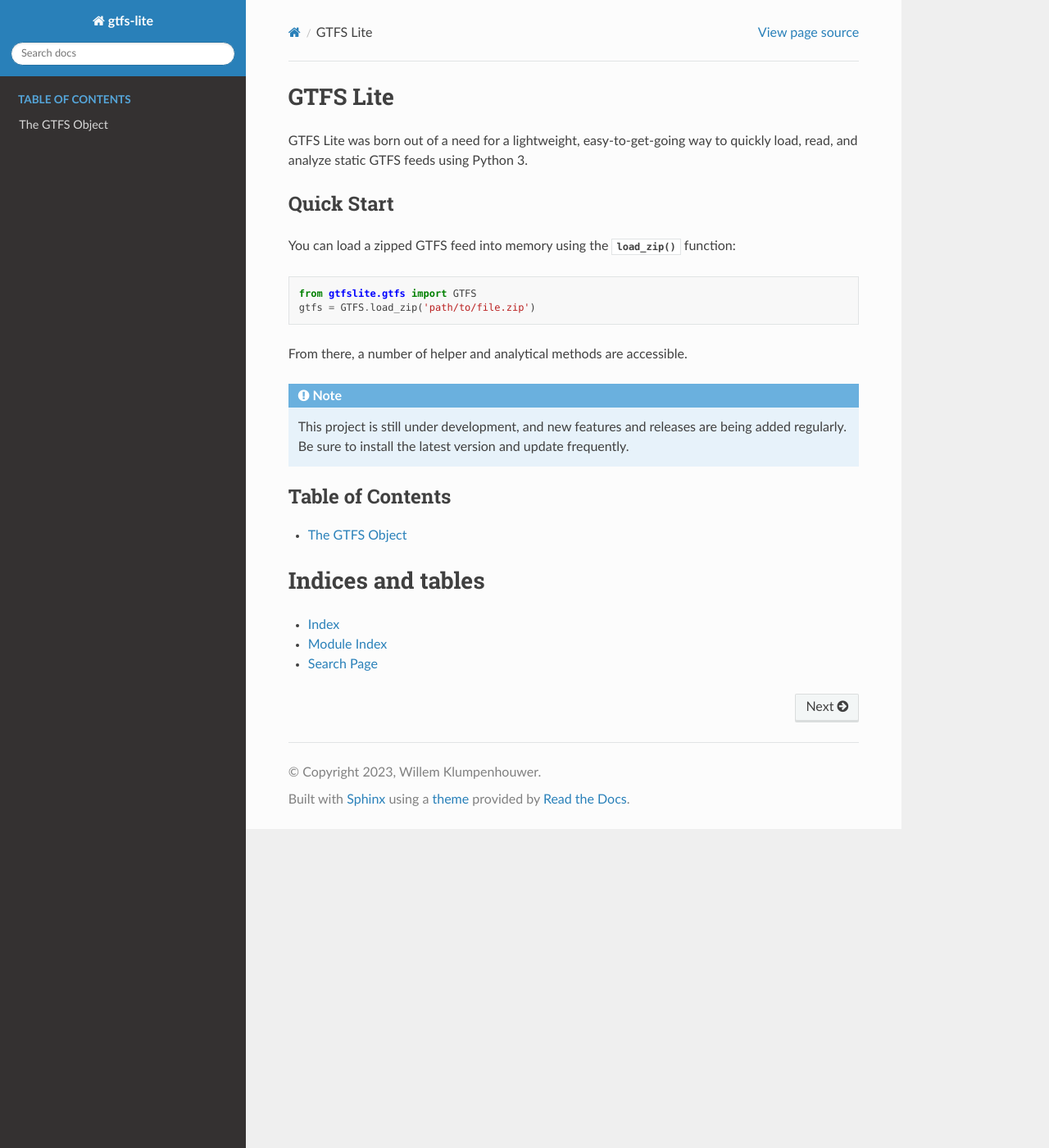
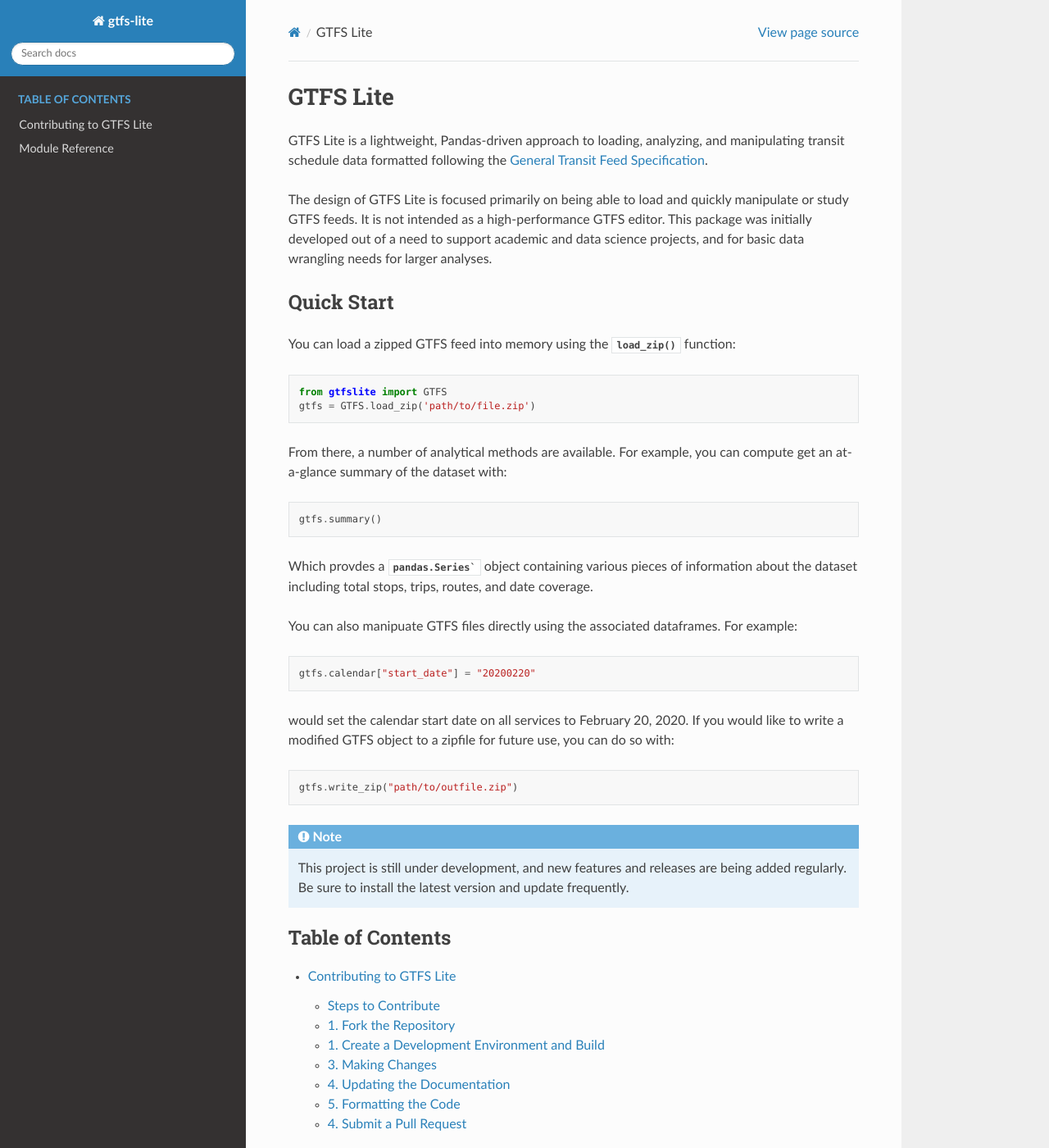
Before and after one commit to wklumpen/gtfs-lite, a Sphinx documentation site: the page built from docs/source/index.rst, in a window 1280 px wide and 1400 px high. Shown: the whole window at 82% size. Built offline with Sphinx 7.4.7 and the Read the Docs theme 2.0.0, drawn with Linux system fonts in a browser that asks for light colours.

Commit message:
Added contribution guide.

```diff
--- /dev/null
+++ b/docs/source/contributing.rst
@@ -0,0 +1,149 @@
+Contributing to GTFS Lite
+=========================
+
+**Note**: This contribution guideline is based on the `contribution guidelines
+for r5py <https://r5py.readthedocs.io/en/stable/CONTRIBUTING.html>`_ written by
+the r5py contributors, which are in turn laregly based on `pyrosm
+<https://pyrosm.readthedocs.io/en/latest/>`_ and `momepy
+<http://docs.momepy.org/en/stable/>`_ libraries.
+
+Contributions to GTFS-Lite of any kind are welcome. This doesn't just mean writing
+new code, but also improving documentation, guides, or creating additional tests
+and finding bugs in the software. In addition, we welcome ideas of new features
+that could be added or how to improve the existing codebase.
+
+All contributions must be done through the GitHub repository. Bug reports,
+ideas, or questions should be raised by opening an issue on the `GitHub issue
+tracker <https://github.com/wklumpen/gtfs-lite/issues>`_. Suggestions
+for changes in the code or documentation should be submitted via a pull request,
+however if you are not sure what to do, feel free to open an issue. Importantly,
+all documentation and discussion will take place on GitHub to keep GTFS Lite's
+development transparent.
+
+Steps to Contribute
+###################
+
+1. Fork the GTFS-Lite git repository
+2. Create a development environment and build.
+3. Make changes to code and tests
+4. Update the documentation if needed according to the changes made
+5. Format the code and update any documentation strings
+6. Submit a pull request
+
+1. Fork the Repository
+#############################
+
+There are lots of tools out there for working with Git, including tools baked
+into GitHub(.com or desktop) and into development environments like VSCode or
+PyCharm.
+
+You can also fork the repository old-school::
+
+    git clone git@github.com:your-user-name/gtfs-lite.git gtfs-lite-yourname
+    cd gtfs-lite-yourname
+    git remote add upstream git://github.com/gtfs-lite/gtfs-lite.git
+
+This creates a directory named ``gtfs-lite-yourname`` and connects your new repository
+to the upstream main project hosted by Willem.
+
+1. Create a Development Environment and Build
+#############################################
+
+The easiest way to create a development environment is by using `Mamba Forge
+<https://github.com/conda-forge/miniforge#mambaforge>`_ or some version of
+Conda. Make sure that you have cloned the GTFS-Lite repository. Once you have
+done this you can create a new environment from the YAML file inside the ``ci``
+directory::
+
+    mamba env create -f ci/python_310_dev.yaml
+
+This will create an environment called ``gtfs-lite-dev`` and won't mess with any
+of your existing Python installations or environments. It includes all the
+necessary dependencies for GTFS Lite as well as some additional packages for
+building docs, running tests, and formatting code. You can start working on (and
+with) GTFS Lite with this environment after you activate it::
+
+    conda activate gtfs-lite-dev
+
+Remember that you can view your conda environments with ``conda info -e`` and
+return to your home environment ``(base)`` with ``deactivate``.
+
+Now that you have your dependencies you can install the development version of
+GTFS Lite on your computer by navigating to the top project folder and running::
+
+    pip install -e .
+
+3. Making Changes
+#################
+
+Contributions and changes should embrace the principles of `test-driven development <http://en.wikipedia.org/wiki/Test-driven_development>`_. This relies on the repetition of a very short development cycle where you write a
+test (that fails) that defines a desired function and then write the minimum amount of code that passes that test.
+
+GTFS Lite uses the pytest testing system. All tests should go in the ``tests`` directory, which contains examples of tests. You can look to these for inspiration.
+
+You can run the test suite from the main project directory using::
+
+    pytest -v
+
+4. Updating the Documentation
+#############################
+
+GTFS Lite documentation resides in the ``docs`` folder. Changes to the
+documentation can be made by finding the appropriate file within this
+documentation folder. GTFS Lite uses reStructureText syntax (`explained here
+<http://www.sphinx-doc.org/en/stable/rest.html#rst-primer>`_) as well as
+documentation strings for code formatted using the (`example here
+<https://sphinxcontrib-napoleon.readthedocs.io/en/latest/example_numpy.html>`_).
+
+Once you have updated the documents, make sure they render correctly by building
+the documentation using Sphinx (installed with the development environment)
+using::
+
+    make html
+
+The resulting pages can be found in ``docs/build/html``. Note that these files
+should **not** be committed as part of the project (and are by default ignored
+in the ``.gitignore`` file.)
+
+5. Formatting the Code
+######################
+
+Python (PEP8 and Black)
+-----------------------
+
+GTFS Lite follows the [PEP8](http://www.python.org/dev/peps/pep-0008) standard
+and uses [Black](https://black.readthedocs.io/en/stable/) to ensure a consistent
+code format throughout the project.
+
+It is helpful before submitting code to
+auto-format your code::
+
+    black src
+
+But many editors have plugins that will apply `black` as you edit files. If you
+don't have black, you can install it using ``pip``, though it is included in the
+development installation ``.yml`` file::
+
+    pip install black
+
+Import Order
+------------
+
+To keep things organized by convention, please organize your import statements
+in the following order:
+
+1. Import of modules that are part of the Python Standard Library (e.g.
+   ``dateteime`` or ``json``)
+2. Imports of third-party Python modules (e.g. ``pandas``)
+3. Imports of local modules (e.g. ``.exceptions``)
+
+
+4. Submit a Pull Request
+########################
+
+Once you've made changes and pushed them back to your forked repository, you can
+submit a pull request to have them integrated into the ``wklumpen/gtfs-lite``
+code base.
+
+You can read about pull reqests using the `GitHub Help Docs
+<https://help.github.com/articles/using-pull-requests>`_.
--- a/docs/source/gtfs.rst
+++ b/docs/source/gtfs.rst
@@ -1,5 +1,5 @@
-The GTFS Object
-===============
+Module Reference
+================
 
 .. automodule:: gtfslite.gtfs
    :members: GTFS
--- a/docs/source/index.rst
+++ b/docs/source/index.rst
@@ -6,8 +6,15 @@
 GTFS Lite
 =======================
 
-GTFS Lite was born out of a need for a lightweight, easy-to-get-going way to
-quickly load, read, and analyze static GTFS feeds using Python 3.
+GTFS Lite is a lightweight, Pandas-driven approach to loading, analyzing, and
+manipulating transit schedule data formatted following the `General Transit Feed
+Specification <https://gtfs.org/schedule/reference/>`_.
+
+The design of GTFS Lite is focused primarily on being able to load and quickly
+manipulate or study GTFS feeds. It is not intended as a high-performance GTFS
+editor. This package was initially developed out of a need to support academic
+and data science projects, and for basic data wrangling needs for larger
+analyses.
 
 Quick Start
 -----------
@@ -15,10 +22,28 @@ Quick Start
 You can load a zipped GTFS feed into memory using the :py:meth:`load_zip`
 function::
 
-   from gtfslite.gtfs import GTFS
+   from gtfslite import GTFS
    gtfs = GTFS.load_zip('path/to/file.zip')
 
-From there, a number of helper and analytical methods are accessible.
+From there, a number of analytical methods are available. For example, you can
+compute get an at-a-glance summary of the dataset with::
+
+   gtfs.summary()
+
+Which provdes a :py:class:`pandas.Series`` object containing various pieces of
+information about the dataset including total stops, trips, routes, and date
+coverage.
+
+You can also manipuate GTFS files directly using the associated dataframes. For
+example::
+
+   gtfs.calendar["start_date"] = "20200220"
+
+would set the calendar start date on all services to February 20, 2020. If you
+would like to write a modified GTFS object to a zipfile for future use, you can
+do so with::
+
+   gtfs.write_zip("path/to/outfile.zip")
 
 .. note::
    This project is still under development, and new features and releases are
@@ -30,6 +55,7 @@ From there, a number of helper and analytical methods are accessible.
    :maxdepth: 2
    :caption: Table of Contents
 
+   contributing
    gtfs
 
 
```
